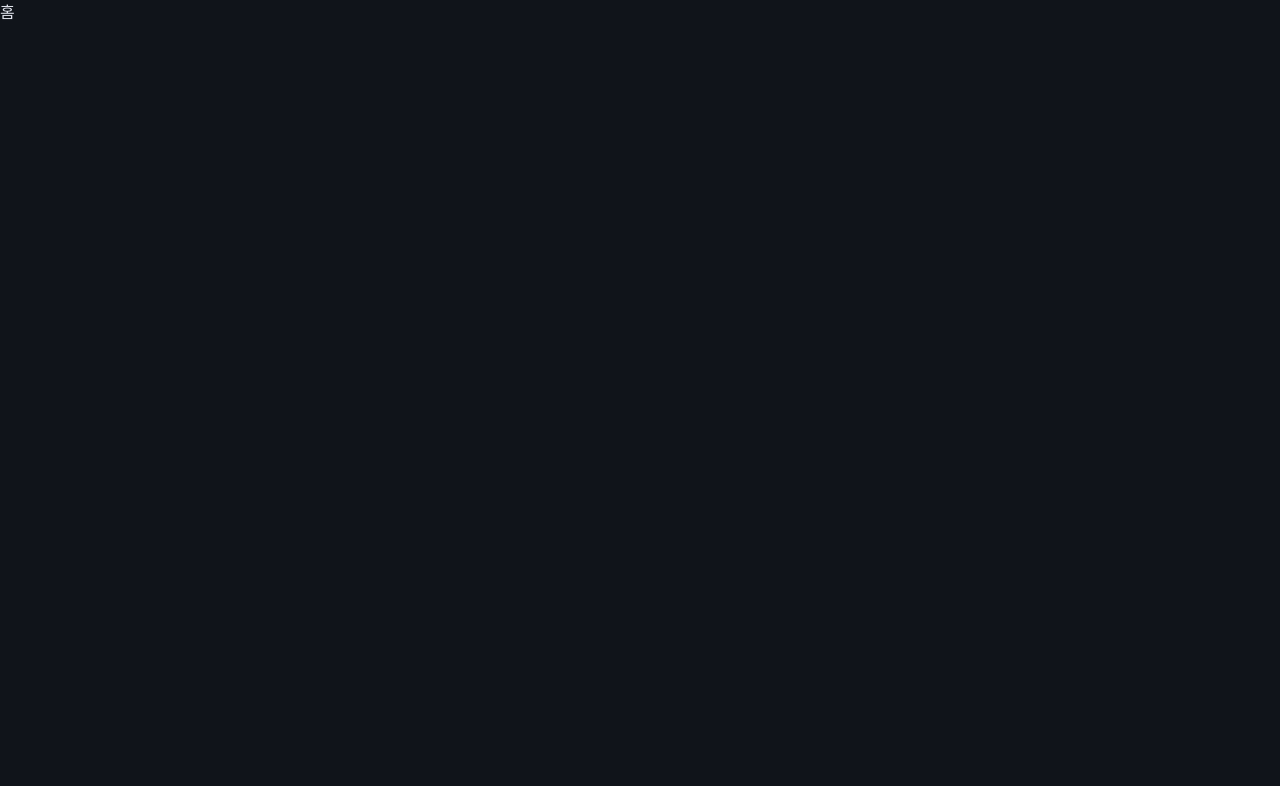
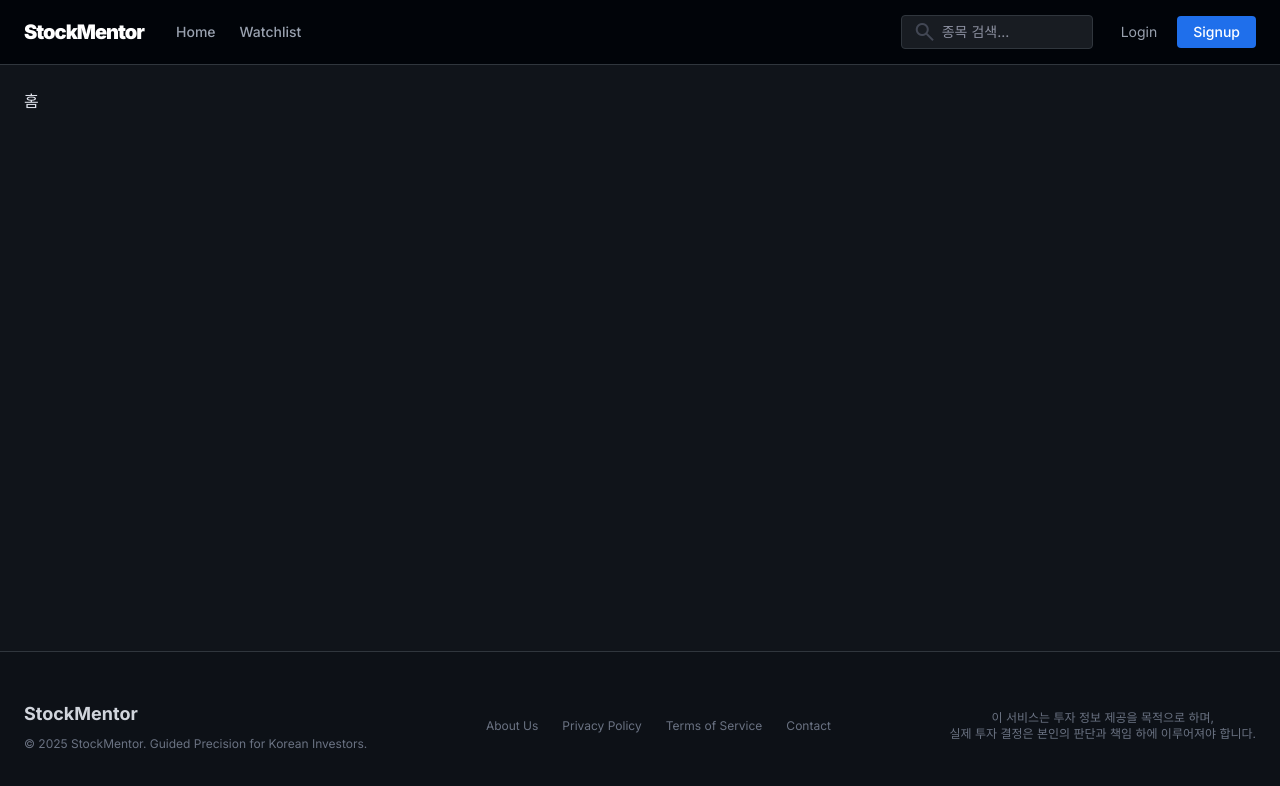
Before and after one commit to sksqlrlek/stock-mentor-front, a React (Vite) app: page / in a window 1280 px wide. Shown: the top 786 px of the page. Built offline with nearby package versions, Linux system fonts and the light colour scheme.

Commit message:
feat: Layout 라우터 연결

```diff
--- a/src/App.jsx
+++ b/src/App.jsx
@@ -1,5 +1,6 @@
 import { BrowserRouter, Routes, Route } from 'react-router-dom'
 import { AuthProvider } from './context/AuthContext'
+import Layout from './components/layout/Layout'
 import { ROUTES } from './constants/routes'
 import HomePage from './pages/HomePage'
 import LoginPage from './pages/LoginPage'
@@ -13,12 +14,12 @@ function App() {
     <BrowserRouter>
       <AuthProvider>
         <Routes>
-          <Route path={ROUTES.HOME} element={<HomePage />} />
+          <Route path={ROUTES.HOME} element={<Layout><HomePage /></Layout>} />
           <Route path={ROUTES.LOGIN} element={<LoginPage />} />
           <Route path={ROUTES.SIGNUP} element={<SignupPage />} />
-          <Route path={ROUTES.STOCK_DETAIL} element={<StockDetailPage />} />
-          <Route path={ROUTES.WATCHLIST} element={<WatchlistPage />} />
-          <Route path={ROUTES.MY_PAGE} element={<MyPage />} />
+          <Route path={ROUTES.STOCK_DETAIL} element={<Layout><StockDetailPage /></Layout>} />
+          <Route path={ROUTES.WATCHLIST} element={<Layout><WatchlistPage /></Layout>} />
+          <Route path={ROUTES.MY_PAGE} element={<Layout><MyPage /></Layout>} />
         </Routes>
       </AuthProvider>
     </BrowserRouter>
```
